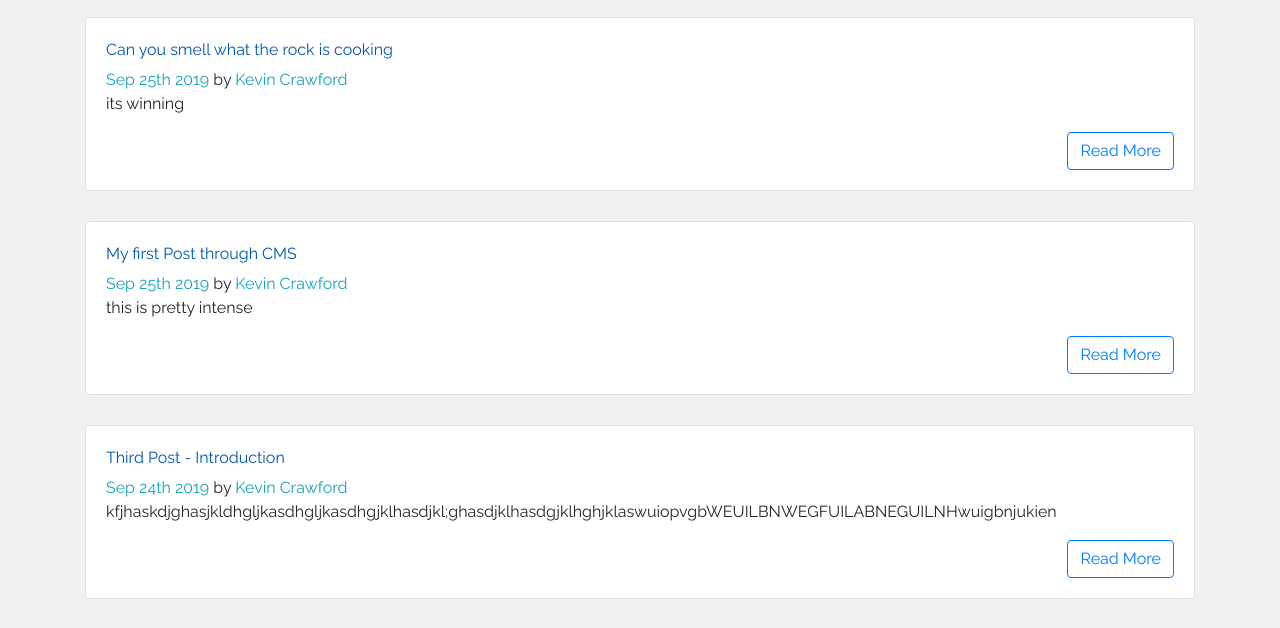
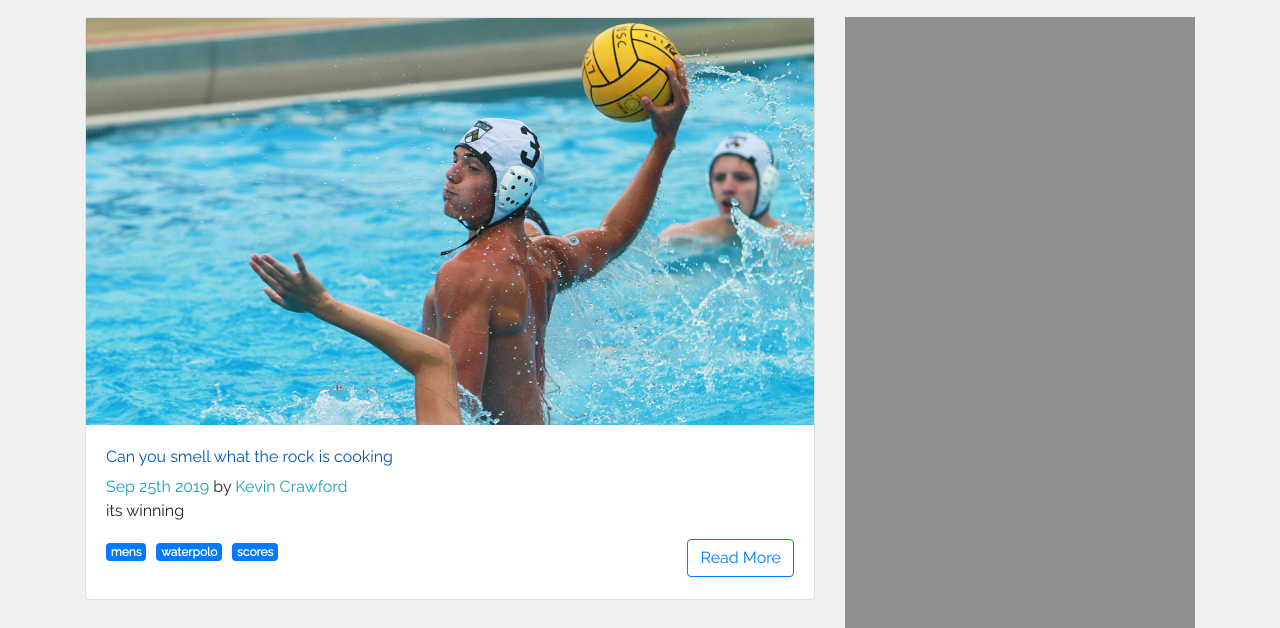
Before and after one commit to kevin-crawford/cpp-blog, a Gatsby site: page / in a window 1280 px wide. Shown: the part 111-739 px from the top of the page. Built offline with nearby package versions, Linux system fonts and the light colour scheme; Gatsby itself is replaced by a stand-in of ours.

Commit message:
added tags functionality to front end display, and cms

```diff
--- a/src/components/Post.js
+++ b/src/components/Post.js
@@ -1,10 +1,22 @@
 import React from "react"
 import { Link } from "gatsby"
-import { Card, CardTitle, CardText, CardSubtitle, CardBody } from "reactstrap"
+import {
+  Badge,
+  Card,
+  CardTitle,
+  CardText,
+  CardSubtitle,
+  CardBody,
+} from "reactstrap"
+import Img from "gatsby-image"
+import { slugify } from "../util/utilities"
 
-const Post = ({ title, author, path, date, body }) => {
+const Post = ({ title, author, path, date, body, tags, fluid }) => {
   return (
     <Card>
+      <Link to={path}>
+        <Img className="card-image-top" fluid={fluid} />
+      </Link>
       <CardBody>
         <CardTitle>
           <Link to={path}>{title}</Link>
@@ -14,6 +26,15 @@ const Post = ({ title, author, path, date, body }) => {
           by <span className="text-info">{author}</span>
         </CardSubtitle>
         <CardText>{body}</CardText>
+        <ul className="post-tags">
+          {tags.map(tag => (
+            <li>
+              <Link to={`/tag/${slugify(tag)}`}>
+                <Badge color="primary">{tag}</Badge>
+              </Link>
+            </li>
+          ))}
+        </ul>
         <Link to={path} className="btn btn-outline-primary float-right">
           Read More
         </Link>
--- a/src/pages/index.js
+++ b/src/pages/index.js
@@ -3,11 +3,14 @@ import { graphql, StaticQuery } from "gatsby"
 import Post from "../components/Post"
 import Layout from "../components/layout"
 import SEO from "../components/seo"
+import { Row, Col } from "reactstrap"
 
 const IndexPage = () => (
   <Layout>
-    <SEO title="Home" keywords={[`Podcast`, `waterpolo`, `Crosspass`]} />
+    <SEO title="Home" keywords={[`gatsby`, `application`, `react`]} />
     <h1>Home Page</h1>
+    <Row>
+      <Col md="8">
         <StaticQuery
           query={indexQuery}
           render={data => {
@@ -20,17 +23,30 @@ const IndexPage = () => (
                     path={node.frontmatter.path}
                     date={node.frontmatter.date}
                     body={node.excerpt}
+                    fluid={node.frontmatter.image.childImageSharp.fluid}
+                    tags={node.frontmatter.tags}
                   />
                 ))}
               </div>
             )
           }}
         />
+      </Col>
+      <Col md="4">
+        <div
+          style={{
+            width: "100%",
+            height: "100%",
+            backgroundColor: "rgba(0,0,0,0.4)",
+          }}
+        ></div>
+      </Col>
+    </Row>
   </Layout>
 )
 
 const indexQuery = graphql`
-  query {
+  query MyQuery {
     allMarkdownRemark(
       filter: { fileAbsolutePath: { regex: "/posts/" } }
       sort: { fields: [frontmatter___date], order: DESC }
@@ -43,6 +59,14 @@ const indexQuery = graphql`
             date(formatString: "MMM Do YYYY")
             author
             path
+            tags
+            image {
+              childImageSharp {
+                fluid(maxWidth: 600) {
+                  ...GatsbyImageSharpFluid
+                }
+              }
+            }
           }
           excerpt
         }
--- a/src/pages/posts/001-first-post.md
+++ b/src/pages/posts/001-first-post.md
@@ -3,6 +3,12 @@ title: "First Post - Introduction"
 date: 2019-09-24 07:00:00
 author: "Kevin Crawford"
 path: "/first-post"
+type: blog
+image: "../../images/waterpolo.jpg"
+tags:
+  - mens
+  - waterpolo
+  - scores
 ---
 
 Welcome to the Crosspass Podcast, hope you enjoy
--- a/src/pages/posts/002-second-post.md
+++ b/src/pages/posts/002-second-post.md
@@ -3,6 +3,12 @@ title: "Second Post - Introduction"
 date: 2019-09-24 07:00:12
 author: "Kevin Crawford"
 path: "/second-post"
+type: blog
+image: "../../images/waterpolo.jpg"
+tags:
+  - mens
+  - waterpolo
+  - scores
 ---
 
 Everything Water Polo
--- a/src/pages/posts/003-third-post.md
+++ b/src/pages/posts/003-third-post.md
@@ -3,6 +3,12 @@ title: "Third Post - Introduction"
 date: 2019-09-24 07:00:21
 author: "Kevin Crawford"
 path: "/third-post"
+type: blog
+image: "../../images/waterpolo.jpg"
+tags:
+  - womens
+  - waterpolo
+  - scores
 ---
 
 kfjhaskdjghasjkldhgljkasdhgljkasdhgjklhasdjkl;ghasdjklhasdgjklhghjklaswuiopvgbWEUILBNWEGFUILABNEGUILNHwuigbnjukien
--- a/src/pages/posts/2019-09-24_can-you-smell-what-the-rock-is-cooking.md
+++ b/src/pages/posts/2019-09-24_can-you-smell-what-the-rock-is-cooking.md
@@ -5,5 +5,11 @@ date: 2019-09-25T02:50:48.393Z
 Article Image: /img/dwayne-the-rock-johnson-evolution-1518551020.jpg
 title: Can you smell what the rock is cooking
 type: blog
+image: "../../images/waterpolo.jpg"
+tags:
+  - mens
+  - waterpolo
+  - scores
 ---
+
 its winning
--- a/src/pages/posts/2019-09-24_my-first-post-through-cms.md
+++ b/src/pages/posts/2019-09-24_my-first-post-through-cms.md
@@ -3,5 +3,12 @@ path: /fourth-post
 author: Kevin Crawford
 date: 2019-09-25T00:50:52.089Z
 title: My first Post through CMS
+type: blog
+image: "../../images/waterpolo.jpg"
+tags:
+  - womens
+  - waterpolo
+  - scores
 ---
+
 this is pretty intense
--- /dev/null
+++ b/src/util/utilities.js
@@ -0,0 +1,12 @@
+const slugify = function(text) {
+  return text
+    .toString()
+    .toLowerCase()
+    .replace(/\s+/g, "-") // Replace spaces with -
+    .replace(/[^\w-]+/g, "") // Remove all non-word chars
+    .replace(/--+/g, "-") // Replace multiple - with single -
+    .replace(/^-+/, "") // Trim - from start of text
+    .replace(/-+$/, "") // Trim - from end of text
+}
+
+module.exports = { slugify }
```
Also changed, not shown: static/admin/config.yml (+7 -1 lines), src/images/podcast-default.png (added). Lines whose indentation alone changed are shown as unchanged.
